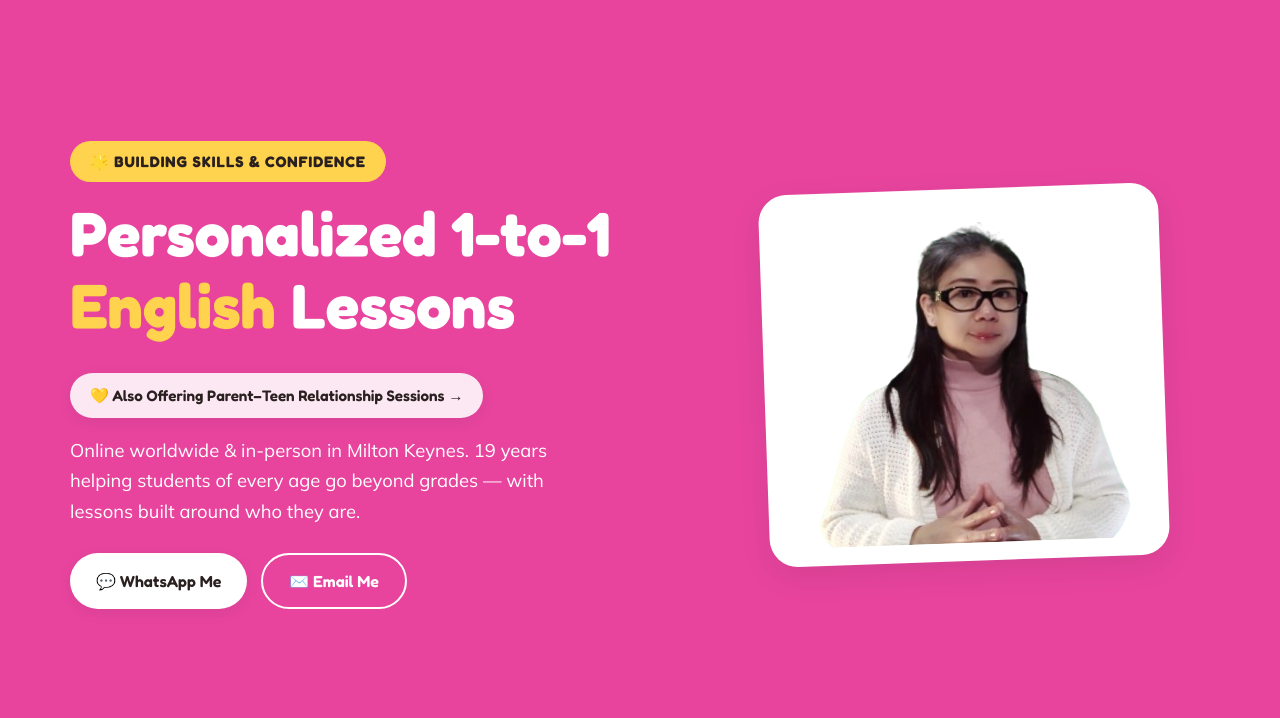
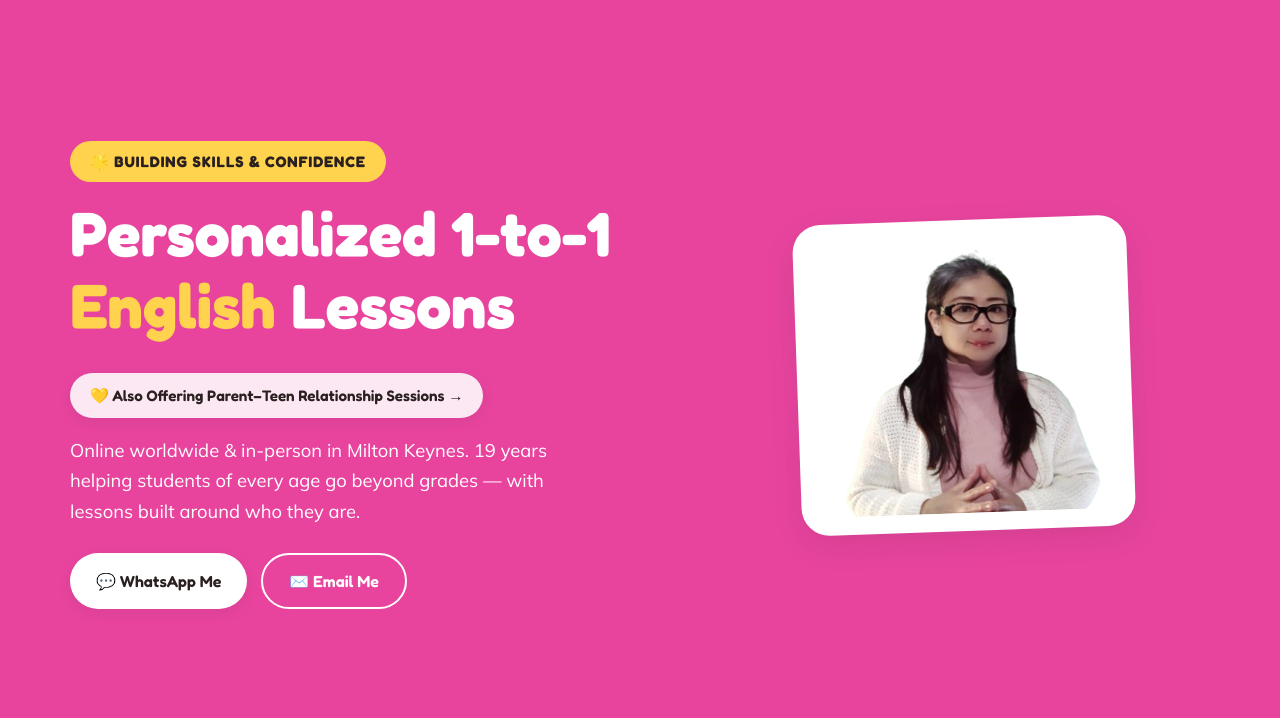
Before and after one commit to himariliz/misslizibg.com, a plain HTML site: page index.html in a window 1280 px wide. Shown: the part 82-800 px from the top of the page. Drawn offline with Linux system fonts and the light colour scheme.

Commit message:
Update index.html

```diff
--- a/index.html
+++ b/index.html
@@ -92,7 +92,7 @@
         <a class="btn btn-outline" href="mailto:misslizibg@gmail.com">✉️ Email Me</a>
       </div>
     </div>
-    <div class="hero-photo-wrap" style="max-width:400px; width:100%; margin:0 auto; justify-self:center;">
+    <div class="hero-photo-wrap" style="max-width:min(400px, 68%); width:100%; margin:0 auto; justify-self:center;">
       <img src="images/liz-headshot.png" alt="Miss Liz, qualified TESOL TEFL ESL teacher">
     </div>
   </div>
```
